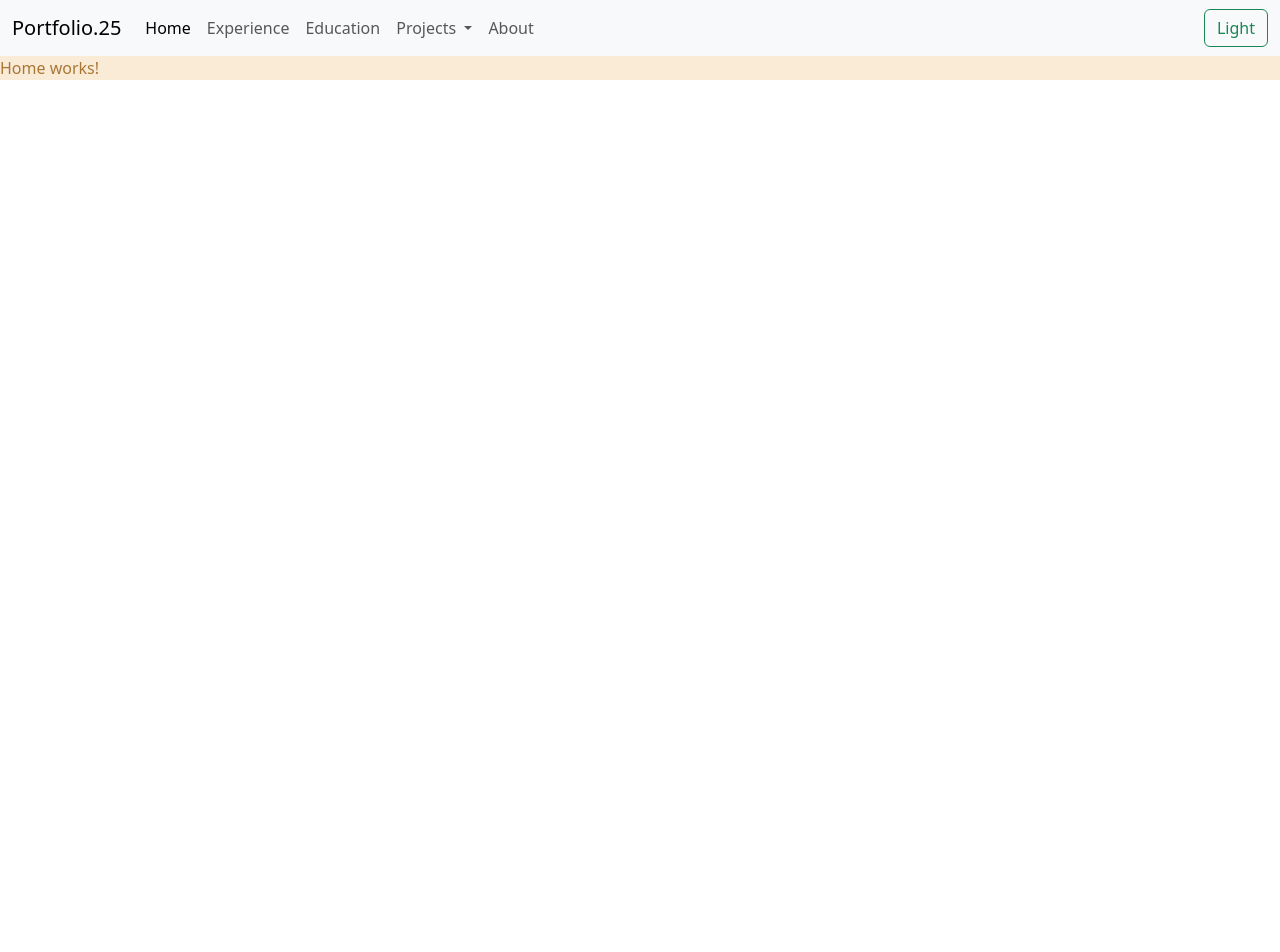
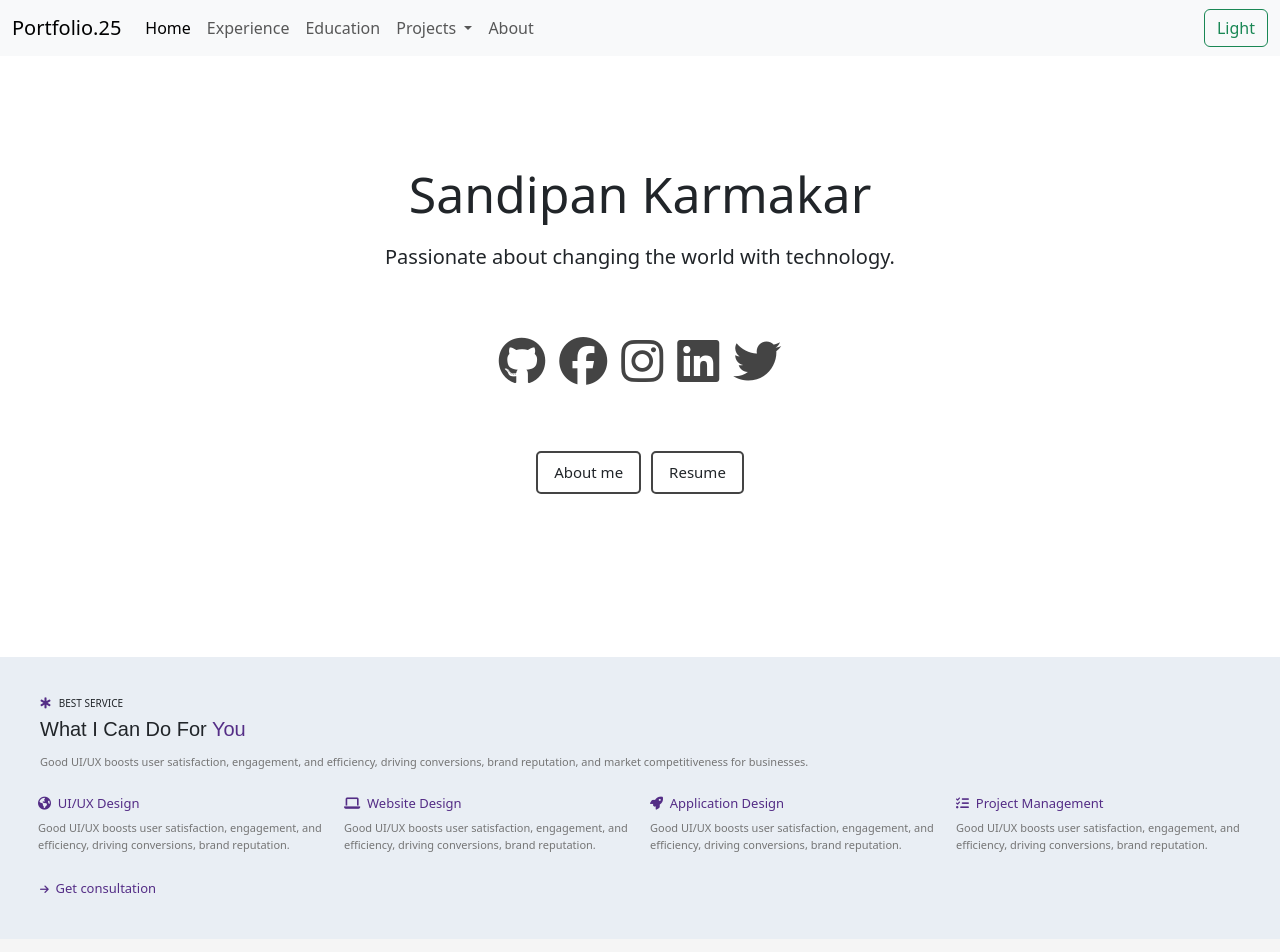
Before and after one commit to SandipanKarmakar04/portfolio, an Angular app: page /home in a window 1280 px wide. Shown: the top 952 px of the page. Before the commit the page ends 800 px from the top, so only its background shows below. Built offline with nearby package versions, Linux system fonts and the light colour scheme.

Commit message:
small changes in home component

```diff
--- a/angular.json
+++ b/angular.json
@@ -28,7 +28,8 @@
             ],
             "styles": [
               "src/styles.css",
-              "node_modules/bootstrap/dist/css/bootstrap.min.css"
+              "node_modules/bootstrap/dist/css/bootstrap.min.css",
+              "node_modules/@fortawesome/fontawesome-free/css/all.min.css"
             ],
             "scripts": ["node_modules/bootstrap/dist/js/bootstrap.bundle.min.js"]
           },
--- a/package.json
+++ b/package.json
@@ -18,6 +18,7 @@
     "@angular/platform-browser": "^19.1.0",
     "@angular/platform-browser-dynamic": "^19.1.0",
     "@angular/router": "^19.1.0",
+    "@fortawesome/fontawesome-free": "^6.7.2",
     "bootstrap": "^5.3.3",
     "rxjs": "~7.8.0",
     "tslib": "^2.3.0",
--- a/src/app/app.routes.ts
+++ b/src/app/app.routes.ts
@@ -10,5 +10,6 @@ export const routes: Routes = [
     {path:'experience',component:ExperienceComponent},
     {path:'education',component:EducationComponent},
     {path:'projects',component:ProjectsComponent},
-    {path:'about',component:AboutComponent}
+    {path:'about',component:AboutComponent},
+
 ];
--- a/src/app/footer/footer.component.html
+++ b/src/app/footer/footer.component.html
@@ -5,9 +5,9 @@
             opportunities! If you know of any positions available, if you have any questions, or if you just want to say
             hi, please feel free to email me at, <a class="text-decoration-none"
                 href="sandipan.sk7@gmail.com">sandipan.sk7&#64;gmail.com</a>.</p><i class="fas fa-code"></i> with <i
-            class="fas fa-heart">love</i> by <a rel="noopener" href="https://github.com/hashirshoaeb"
+            class="fas fa-heart" style="color: red"></i> by <a rel="noopener" href="#"
             aria-label="My GitHub"> <span class="badge bg-dark">Sandipan Karmakar</span></a> using <i
-            class="fab fa-react">Angular</i>
+            class="fab fa-angular" style="color: rgb(197, 3, 3); font-size: 20px;"></i>
         <p><small class="text-muted">Copyright & copy 2024 Portfolio - All Rights Reserved</small>
         </p>
     </div>
--- a/src/app/home/home.component.css
+++ b/src/app/home/home.component.css
@@ -0,0 +1,13 @@
+/* .btn{
+    padding: 5px;
+    border-color: black;
+    font-size: 15px;
+} */
+
+
+.display-1{
+    font-size: 50px;
+}
+.container{
+    margin-top: 30px;
+}
--- a/src/app/home/home.component.html
+++ b/src/app/home/home.component.html
@@ -1 +1,78 @@
-<p style="background-color: antiquewhite; color: rgb(169, 119, 53)">Home works!</p>
+
+
+<div class="container py-5" style="margin-bottom: 110px; line-height: 50px;">
+        <div id="stars"></div>
+        <div class="text-center container">
+                <h1 class="display-1">Sandipan Karmakar</h1>
+                <div class="lead typist"> Passionate about changing the world with technology. </div>
+                <div class="p-5" style="">
+                        <a target="_blank" rel="noopener noreferrer" href="https://github.com/"
+                                aria-label="My github"><i class="fab fa-github  fa-3x socialicons" style="padding: 7px; color: #444444;"></i></a>
+                        <a target="_blank" rel="noopener noreferrer" href="https://www.facebook.com/"
+                                aria-label="My facebook"><i class="fab fa-facebook  fa-3x socialicons" style="padding: 7px; color: #444444;"></i></a>
+                        <a target="_blank" rel="noopener noreferrer" href="https://www.instagram.com/"
+                                aria-label="My instagram"><i class="fab fa-instagram  fa-3x socialicons" style="padding: 7px; color: #444444;"></i></a>
+                        <a target="_blank" rel="noopener noreferrer" href="https://www.linkedin.com/in/"
+                                aria-label="My linkedin"><i class="fab fa-linkedin  fa-3x socialicons" style="padding: 7px; color: #444444;"></i></a>
+                        <a target="_blank" rel="noopener noreferrer" href="https://www.twitter.com/"
+                                aria-label="My twitter"><i class="fab fa-twitter  fa-3x socialicons" style="padding: 7px; color: #444444;"></i></a>
+                </div>
+                <a class="btn btn-outline btn-lg " href="" role="button"
+                        aria-label="Learn more about me" style="border: 2px solid #444444;border-radius: 5px; margin: 5px; font-size: 15px;">About me</a>
+                        <a class="btn btn-outline btn-lg " href="" role="button"
+                        aria-label="Learn more about me" style="border: 2px solid #444444; border-radius: 5px; margin: 5px; font-size: 15px;">Resume</a>
+        </div>
+</div>
+
+
+<div class="container-fluid" style="background-color: #e2e9f0be; padding: 20px;">
+
+        <div class="row" style="padding: 20px;">
+            <h1 style="font-size:10px;"><i class="fa-solid fa-star-of-life"
+                    style="font-size: 11px; color: #542d86;"></i>&nbsp;&nbsp; BEST SERVICE
+            </h1>
+            <h5 style="font-family: genos; font-size: 20px; font-family: Arial, Helvetica, sans-serif;">What I Can Do For
+                <span style="color: #542d86;font-family: genos;font-family: Arial, Helvetica, sans-serif;">You</span>
+            </h5>
+            <p style="font-size: 11px; margin-top: 5px;color: #757575;">Good UI/UX boosts
+                user satisfaction, engagement, and efficiency, driving conversions, brand reputation, and market
+                competitiveness for businesses.</p>
+            <div class="col-lg col-6" style="padding: 10px;">
+
+                <h5 style="text-decoration: none; color: #542d86; font-size: 13px;"> <i
+                        class="fa-solid fa-earth-americas" style="color: #542d86; font-size: 13px;"></i>&nbsp; UI/UX
+                    Design</h5>
+                <p style="font-size: 11px; margin-top: 5px;color: #757575;">Good UI/UX boosts
+                    user satisfaction, engagement, and efficiency, driving conversions, brand reputation.</p>
+            </div>
+            <div class="col-lg col-6" style="padding: 10px;">
+
+                <h5 style="text-decoration: none; color: #542d86; font-size: 13px;"> <i class="fa-solid fa-laptop"
+                        style="color: #542d86; font-size: 13px;"></i>&nbsp; Website Design</h5>
+                <p style="font-size: 11px; margin-top: 5px;color: #757575;">Good UI/UX boosts
+                    user satisfaction, engagement, and efficiency, driving conversions, brand reputation.</p>
+            </div>
+            <div class="col-lg col-6" style="padding: 10px;">
+
+                <h5 style="text-decoration: none; color: #542d86; font-size: 13px;"><i class="fa-solid fa-rocket"
+                        style="text-decoration: none; color: #542d86; font-size: 13px;"></i>&nbsp; Application Design
+                </h5>
+                <p style="font-size: 11px; margin-top: 5px;color: #757575;">Good UI/UX boosts
+                    user satisfaction, engagement, and efficiency, driving conversions, brand reputation.</p>
+            </div>
+            <div class="col-lg col-6" style="padding: 10px;">
+
+                <h5 style="text-decoration: none; color: #542d86; font-size: 13px;"><i class="fa-solid fa-list-check"
+                        style="text-decoration: none; color: #542d86; font-size: 13px;"></i>&nbsp; Project Management
+                </h5>
+                <p style="font-size: 11px; margin-top: 5px;color: #757575;">Good UI/UX boosts
+                    user satisfaction, engagement, and efficiency, driving conversions, brand reputation.</p>
+            </div>
+
+            <a href="http://" style="font-size: 13px; color: #542d86; text-decoration: none;"><i class="fa-solid fa-arrow-right" style="font-size: 10px;"></i>&nbsp; Get consultation</a>
+
+        </div>
+    </div>
+
+
+<app-footer></app-footer>
--- a/src/app/home/home.component.ts
+++ b/src/app/home/home.component.ts
@@ -1,8 +1,9 @@
 import { Component } from '@angular/core';
+import { FooterComponent } from '../footer/footer.component';
 
 @Component({
   selector: 'app-home',
-  imports: [],
+  imports: [FooterComponent],
   templateUrl: './home.component.html',
   styleUrl: './home.component.css'
 })
```
Also changed, not shown: other.html (added, +12 -0 lines), 1 other file (tests, documents, lock files or other folders).
